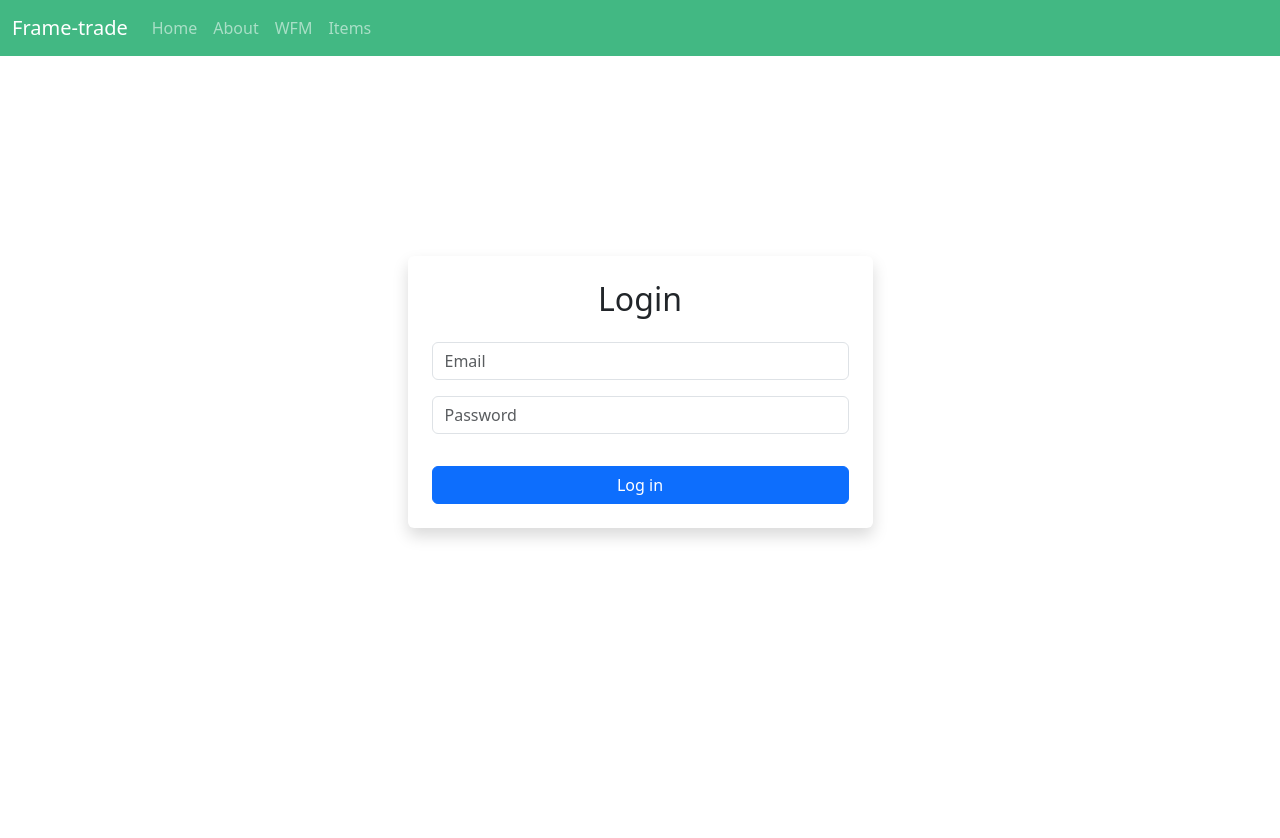
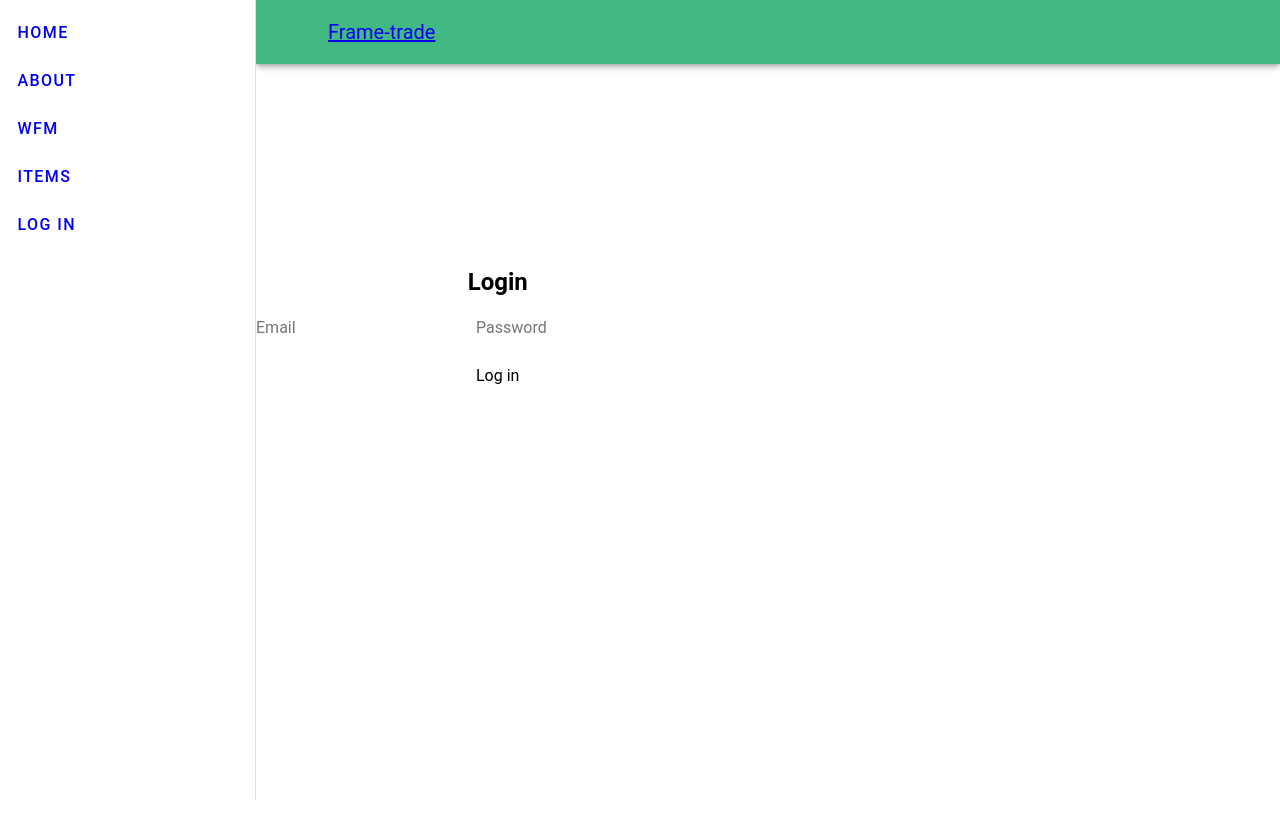
Before and after one commit to ivanHolyk/frame-trade, a Vue app: page /login in a window 1280 px wide. Shown: the top 838 px of the page. After the commit the page ends 800 px from the top, so only its background shows below. Built offline with nearby package versions, Linux system fonts and the light colour scheme.

Commit message:
begin to use vuetify
instead of bootstrap 5

```diff
--- a/package.json
+++ b/package.json
@@ -19,7 +19,8 @@
     "jose": "^5.6.3",
     "pinia": "^2.1.7",
     "vue": "^3.4.21",
-    "vue-router": "^4.3.0"
+    "vue-router": "^4.3.0",
+    "vuetify": "^3.7.2"
   },
   "devDependencies": {
     "@rushstack/eslint-patch": "^1.8.0",
--- a/src/App.vue
+++ b/src/App.vue
@@ -4,88 +4,83 @@ import { useAuthStore } from './stores/auth';
 import { useUserStore } from './stores/user';
 const authStore = useAuthStore()
 const userStore = useUserStore()
+import { ref } from 'vue'
 
+const drawer = ref(null)
 </script>
 
 <template>
-  <header>
+  <v-app>
+    <v-navigation-drawer v-model="drawer">
+      <v-list>
+        <v-list-item>
+
+          <RouterLink to="/" class="v-btn v-btn--text">Home</RouterLink>
+        </v-list-item>
+        <v-list-item>
 
 
-    <nav class="navbar navbar-expand-lg" style="background-color: #42b883;" data-bs-theme="dark">
+          <RouterLink to="/about" class="v-btn v-btn--text">About</RouterLink>
 
-      <div class="container-fluid">
-        <a class="navbar-brand" href="#">Frame-trade</a>
-        <button class="navbar-toggler" type="button" data-bs-toggle="collapse" data-bs-target="#navbarNav"
-          aria-controls="navbarNav" aria-expanded="false" aria-label="Toggle navigation">
-          <span class="navbar-toggler-icon"></span>
-        </button>
+        </v-list-item>
+
+        <v-list-item>
+
+          <RouterLink to="/market" class="v-btn v-btn--text">WFM</RouterLink>
+        </v-list-item>
+        <v-list-item>
 
 
-        <div class="collapse navbar-collapse justify-content-between" id="navbarNav">
-          <ul class="navbar-nav">
-            <li class="nav-item">
-              <RouterLink to="/" class="nav-link" activeClass="active">Home</RouterLink>
-            </li>
-            <li class="nav-item">
-              <RouterLink to="/about" class="nav-link" activeClass="active">About</RouterLink>
-            </li>
-            <li class="nav-item">
-              <RouterLink to="/market" class="nav-link" activeClass="active">WFM</RouterLink>
-            </li>
-            <li class="nav-item">
-              <RouterLink to="/item" class="nav-link" activeClass="active">Items</RouterLink>
-            </li>
-
-            <hr class="d-block d-lg-none d-xl-none d-xxl-none">
-          </ul>
-          <ul class="navbar-nav">
-            <li v-if="authStore.token" class="nav-item">
-              <RouterLink :to="`/user/${userStore.username}`" class="nav-link" activeClass="active">{{
-                userStore.username }}</RouterLink>
-            </li>
-            <li v-if="authStore.token" class="nav-item">
-              <RouterLink :to="`/user/${userStore.username}/orders`" class="nav-link" activeClass="active">Orders
-              </RouterLink>
-            </li>
-            <li v-if="authStore.token" class="nav-item">
-              <a class="nav-link disabled" aria-disabled="true">Inventory</a>
-            </li>
-            <li v-if="authStore.token" class="nav-item">
-              <RouterLink to="/logout" class="nav-link" activeClass="active">Logout</RouterLink>
-            </li>
-          </ul>
-        </div>
+          <RouterLink to="/item" class="v-btn v-btn--text">Items</RouterLink>
+        </v-list-item>
 
 
 
-      </div>
-    </nav>
 
+        <template v-if="!authStore.token">
+          <v-list-item>
+            <RouterLink to="/login" class="v-btn v-btn--text">Log in</RouterLink>
+          </v-list-item>
+        </template>
 
-  </header>
-  <div class="container">
-    <RouterView />
-  </div>
+        <template v-if="authStore.token">
+          <v-list-item>
+            <RouterLink :to="`/user/${userStore.username}`" class="v-btn v-btn--text">{{ userStore.username }}
+            </RouterLink>
+          </v-list-item>
+          <v-list-item>
+            <RouterLink :to="`/user/${userStore.username}/orders`" class="v-btn v-btn--text">Orders</RouterLink>
+          </v-list-item>
+          <v-list-item>
+            <v-btn text disabled>Inventory</v-btn></v-list-item>
+          <v-list-item>
+            <RouterLink to="/logout" class="v-btn v-btn--text">Logout</RouterLink>
+          </v-list-item>
+        </template>
+      </v-list>
+    </v-navigation-drawer>
+
+    <v-app-bar color="#42b883" dark>
+      <v-app-bar-nav-icon @click="drawer = !drawer"></v-app-bar-nav-icon>
+
+      <RouterLink to="/" class="v-toolbar-title">Frame-trade</RouterLink>
+
+      <v-spacer></v-spacer>
+
+      <v-toolbar-items>
+
+      </v-toolbar-items>
+    </v-app-bar>
+
+    <v-main>
+      <RouterView />
+    </v-main>
+
+  </v-app>
 </template>
-<style>
-.w-max-content {
-  width: max-content !important
-}
 
-.h-max-content {
-  height: max-content !important
-}
-
-.fit-max-content {
-  width: max-content !important;
-  height: max-content !important
-}
-
-@media (min-width: 768px) {
-
-  .vh-25-md {
-
-    /* height: 25vh; */
-  }
+<style scoped>
+.vh-25-md {
+  height: 25vh;
 }
 </style>
--- a/src/main.js
+++ b/src/main.js
@@ -4,12 +4,26 @@ import { createPinia } from 'pinia'
 import App from './App.vue'
 import router from './router'
 
-import 'bootstrap/dist/css/bootstrap.min.css'
-import 'bootstrap'
+// Vuetify
+import 'vuetify/styles'
+import { createVuetify } from 'vuetify'
+import * as components from 'vuetify/components'
+import * as directives from 'vuetify/directives'
+
+// Components
+
+const vuetify = createVuetify({
+  components,
+  directives
+})
+
+// import 'bootstrap/dist/css/bootstrap.min.css'
+// import 'bootstrap'
 import 'bootstrap-icons/font/bootstrap-icons.css'
 
 const app = createApp(App)
 app.use(createPinia())
 app.use(router)
+app.use(vuetify)
 
 app.mount('#app')
--- a/src/views/ItemsView.vue
+++ b/src/views/ItemsView.vue
@@ -1,28 +1,31 @@
 <template>
-    <div class="mb-2">
-        <label for="exampleDataList" class="form-label">Items</label>
-        <input type="search" class="form-control" list="itemsDatalist" id="exampleDataList"
-            placeholder="Type to search..." v-model="selectedItemUrl" name="itemSearch">
-        <datalist id="itemsDatalist">
-            <option v-for="item in itemStore.items" :value="item.url_name">
-                {{ item.item_name }}
-            </option>
-        </datalist>
-    </div>
+
+    <v-autocomplete v-model="selectedItemUrl" :label="'Items'" :placeholder="'Type to search...'" name="itemSearch"
+        append-icon="mdi-magnify" type="search" :items="itemOptions" :item-title="'text'" :item-value="'value'"
+        autocomplete></v-autocomplete>
     <RouterView></RouterView>
+
+
 </template>
+
 <script setup>
 import { useItemsStore } from '@/stores/item';
-import ItemView from './ItemView.vue';
-import { ref, watch } from 'vue';
+import { ref, watch, computed } from 'vue';
 import { RouterView } from 'vue-router';
 import { watchDebounced } from '@vueuse/core';
 import router from '@/router';
+
 const itemStore = useItemsStore()
-const selectedItemUrl = ref()
-
+const selectedItemUrl = ref('')
 const selectedItem = ref()
 
+// Prepare item options for the autocomplete
+const itemOptions = computed(() => {
+    return itemStore.items.map(item => ({
+        text: item.item_name,
+        value: item.url_name
+    }))
+})
 
 watchDebounced(
     selectedItemUrl,
@@ -34,5 +37,4 @@ watchDebounced(
     },
     { debounce: 1000, maxWait: 2000 },
 )
-
 </script>
```
Also changed, not shown: 1 other file (tests, documents, lock files or other folders).
